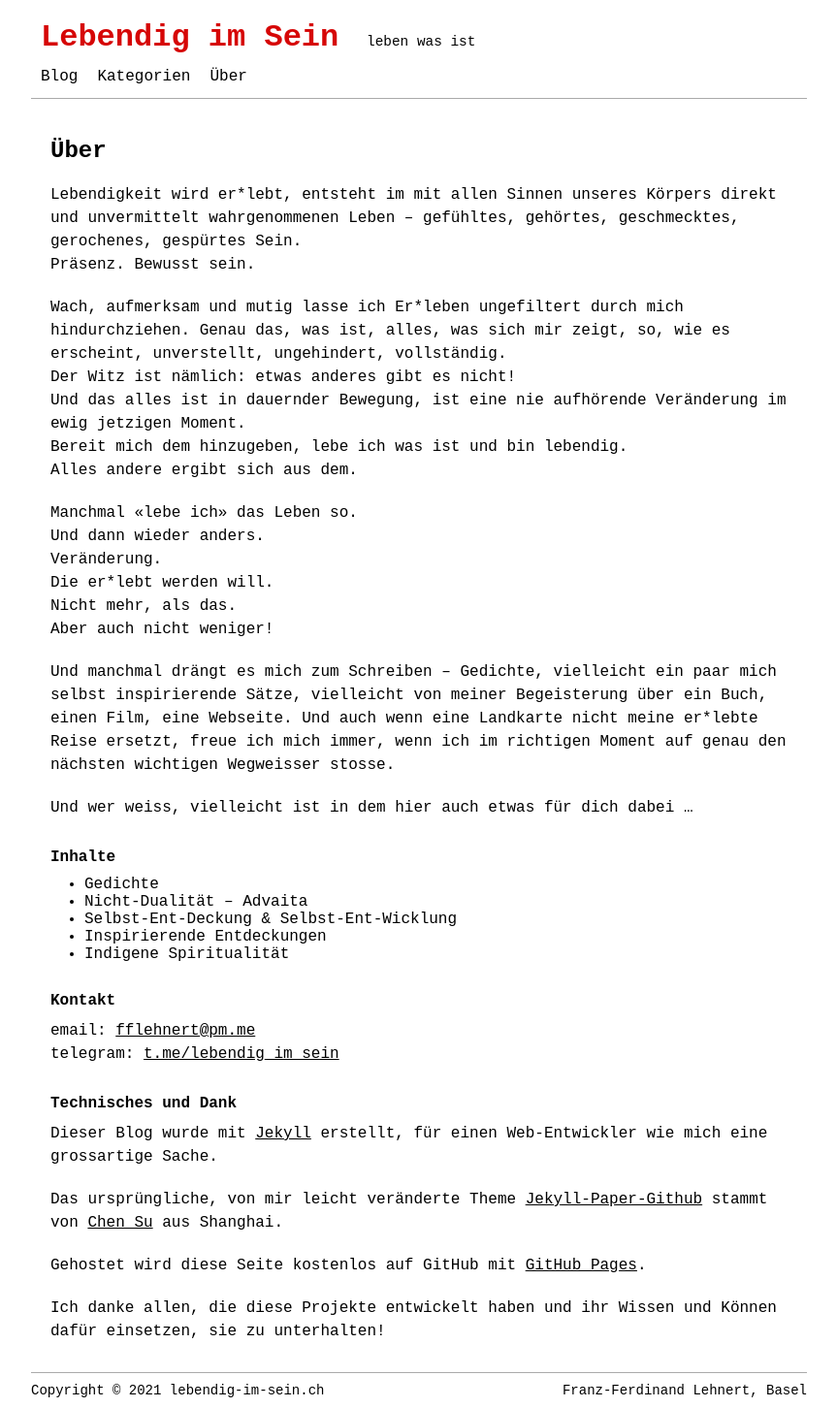
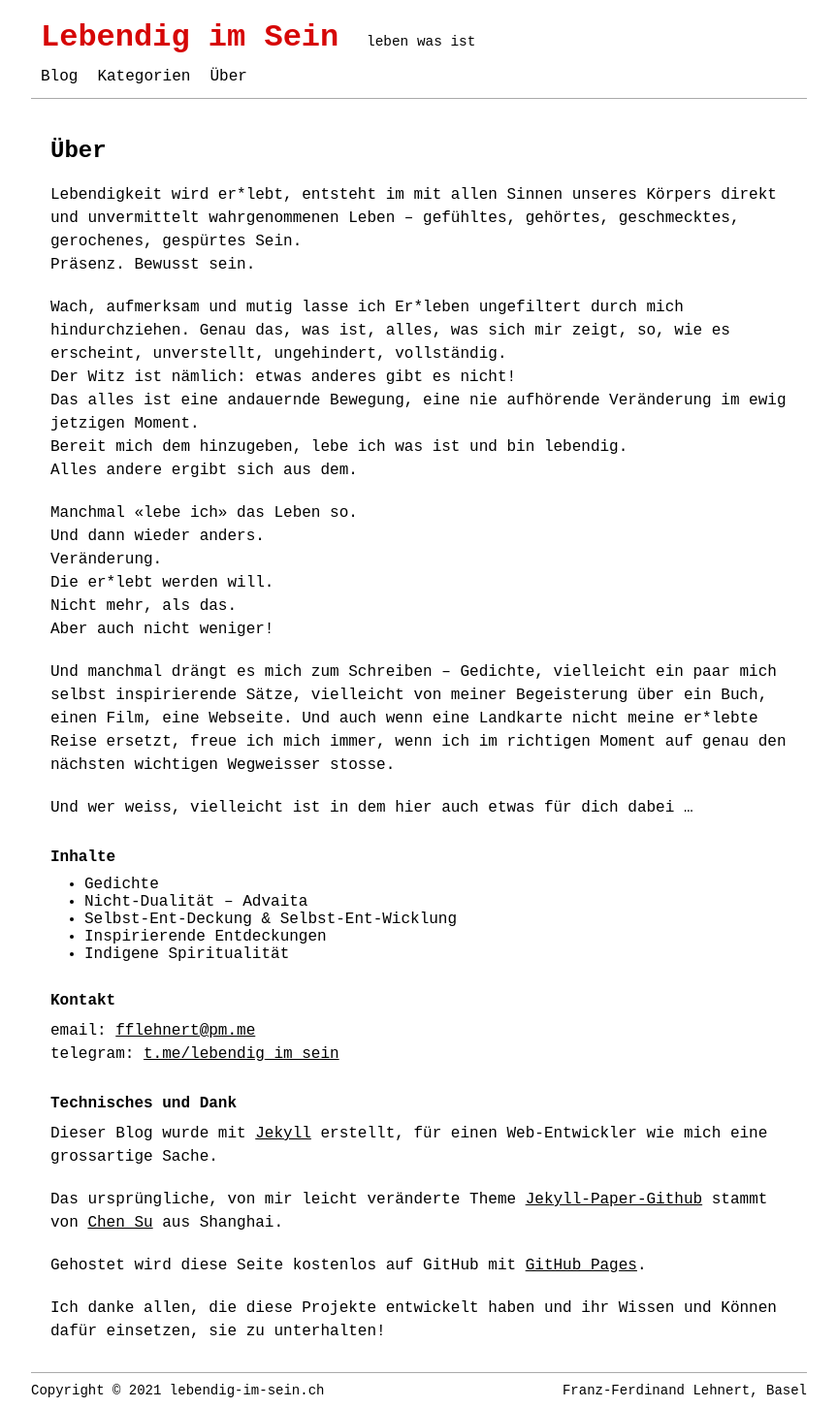
Before and after one commit to lebendigimsein/webpage, a Jekyll site: the page built from pages/ueber.md, in a window 1280 px wide. Shown: the whole page at 97% size, without its empty margins (208-1071 px from the left). Built offline with Jekyll 4.4.1, drawn with Linux system fonts in a browser that asks for light colours.

Commit message:
2021-06-04 09:42

```diff
--- a/pages/ueber.md
+++ b/pages/ueber.md
@@ -9,7 +9,7 @@ Präsenz. Bewusst sein.
 
 Wach, aufmerksam und mutig lasse ich Er\*leben ungefiltert durch mich hindurchziehen. Genau das, was ist, alles, was sich mir zeigt, so, wie es erscheint, unverstellt, ungehindert, vollständig.
 Der Witz ist nämlich: etwas anderes gibt es nicht!
-Und das alles ist in dauernder Bewegung, ist eine nie aufhörende Veränderung im ewig jetzigen Moment.
+Das alles ist eine andauernde Bewegung, eine nie aufhörende Veränderung im ewig jetzigen Moment.
 Bereit mich dem hinzugeben, lebe ich was ist und bin lebendig.
 Alles andere ergibt sich aus dem.
 
```
